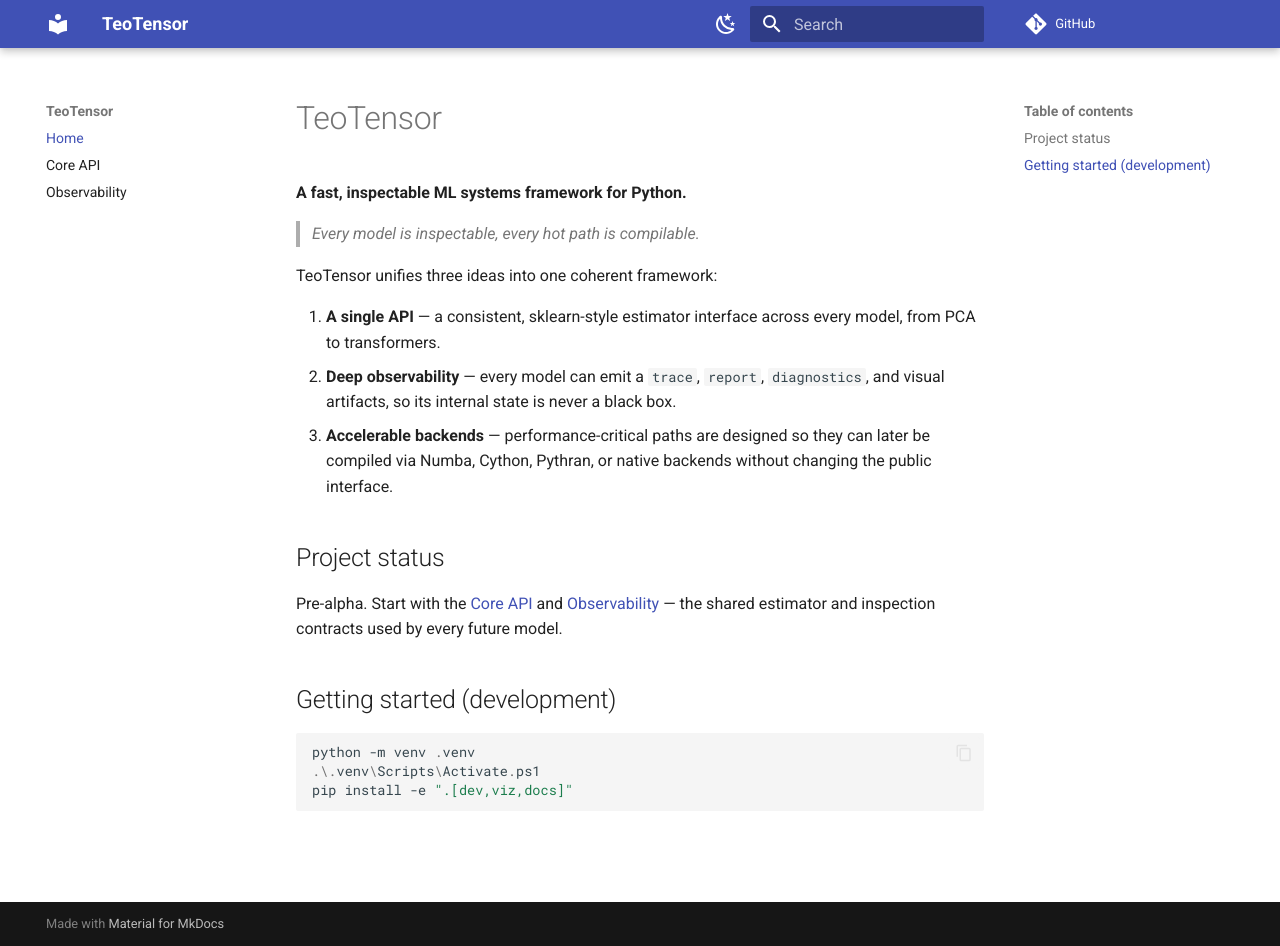
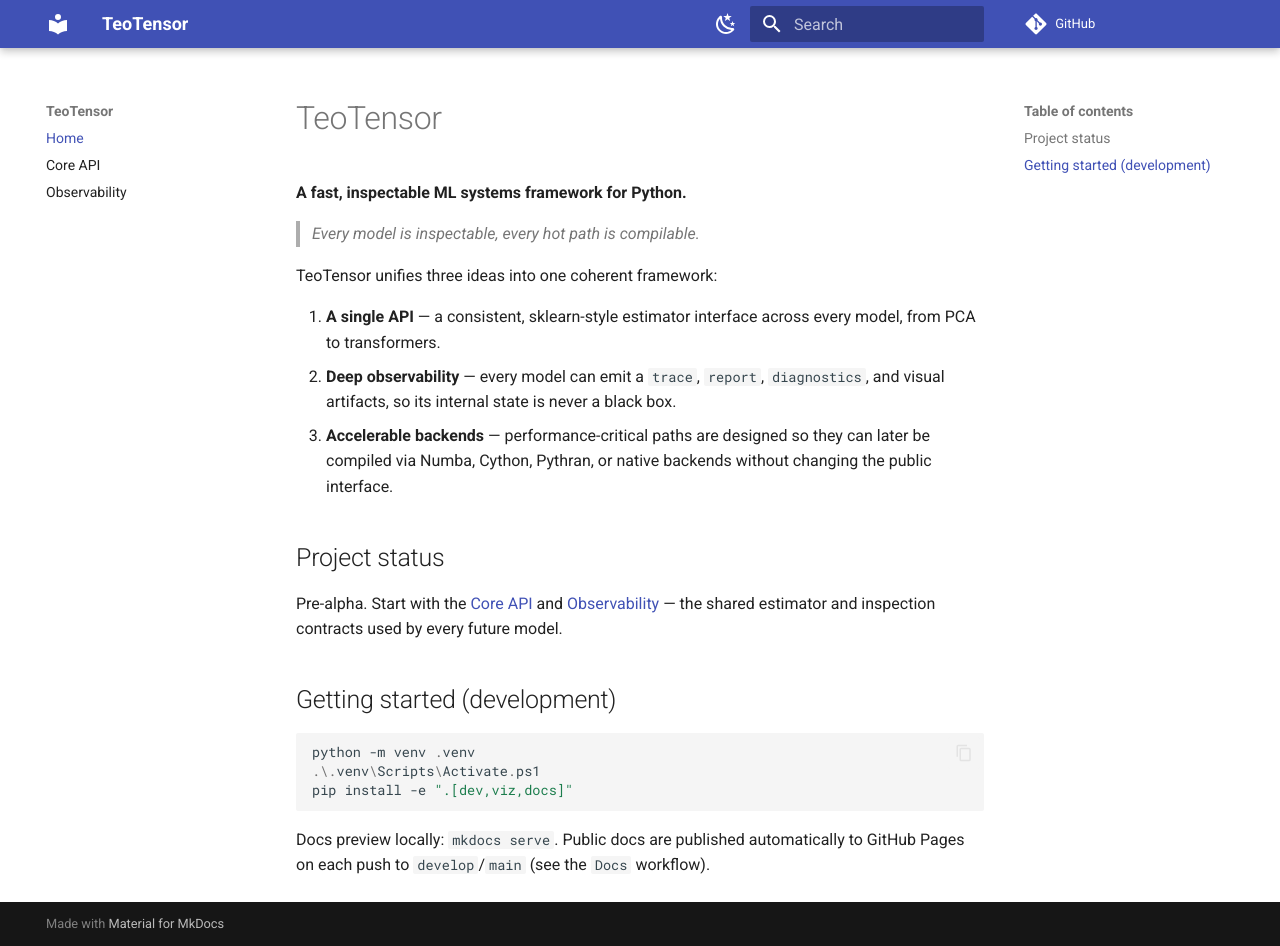
Before and after one commit to Teoglobal-Solutions-LTD/teotensor, an MkDocs documentation site: the page built from docs/index.md, in a window 1280 px wide and 946 px high. Built offline with MkDocs 1.6.1 and Material for MkDocs 9.7.7, drawn with Linux system fonts in a browser that asks for light colours; comment, search, counter and statistics services are not loaded.

````diff
--- a/docs/index.md
+++ b/docs/index.md
@@ -30,3 +30,6 @@ python -m venv .venv
 .\.venv\Scripts\Activate.ps1
 pip install -e ".[dev,viz,docs]"
 ```
+
+Docs preview locally: `mkdocs serve`. Public docs are published automatically
+to GitHub Pages on each push to `develop`/`main` (see the `Docs` workflow).
--- a/mkdocs.yml
+++ b/mkdocs.yml
@@ -1,5 +1,6 @@
 site_name: TeoTensor
 site_description: A fast, inspectable ML systems framework for Python.
+site_url: https://teoglobal-solutions-ltd.github.io/teotensor/
 repo_url: https://github.com/Teoglobal-Solutions-LTD/teotensor
 
 theme:
````
Also changed, not shown: CHANGELOG.md (+2 -0 lines), CONTRIBUTING.md (+8 -0 lines), README.md (+9 -0 lines), 1 other file.
